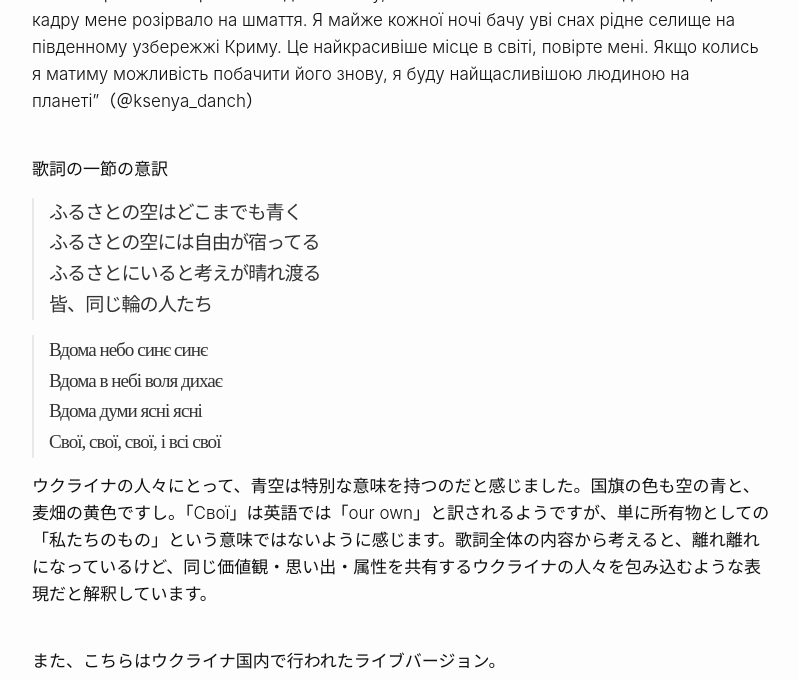
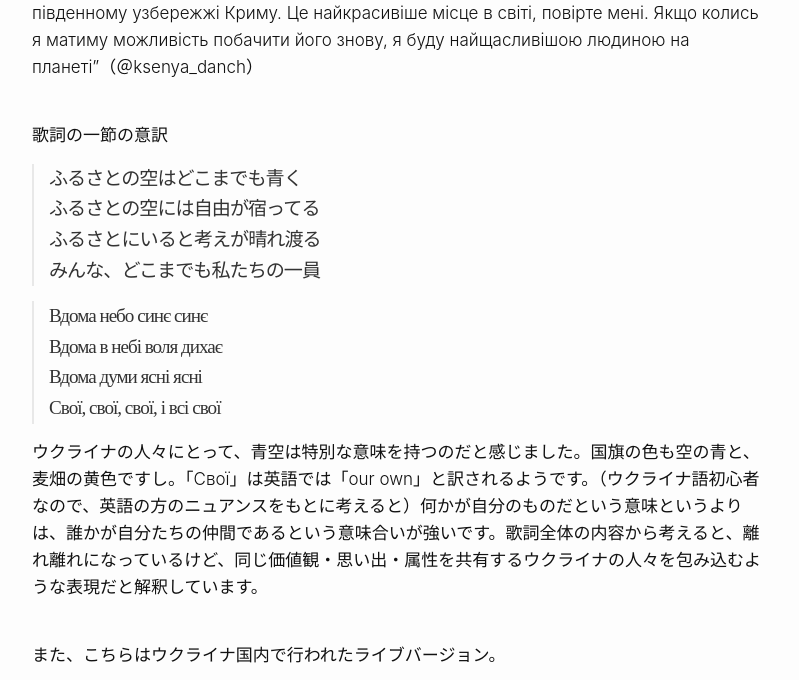
Before and after one commit to nyayava/nyayava.github.io, a Jekyll site: the page built from _posts/2025-9-17-vdoma.md, in a window 1280 px wide and 900 px high, scrolled down 1285 px, cut to the strip 0-680 px from the top of the window. Shown: the whole strip, without its empty margins (238-1037 px from the left). Built offline with Jekyll 4.4.1, drawn with Linux system fonts in a browser that asks for light colours; some of the changed text lies outside the part shown.

Commit message:
fixed translation on #3 vdoma

```diff
--- a/_posts/2025-9-17-vdoma.md
+++ b/_posts/2025-9-17-vdoma.md
@@ -1,5 +1,5 @@
 ---
-title: ウクライナのバンド「アンティティラ（АНТИТІЛА）」
+title: ウクライナの曲「ВДОМА（ふるさとで）」
 date: 2025-09-17
 layout: post
 ---
@@ -38,14 +38,14 @@ allow="accelerometer; clipboard-write; encrypted-media; gyroscope; picture-in-pi
 > ふるさとの空はどこまでも青く
 > ふるさとの空には自由が宿ってる
 > ふるさとにいると考えが晴れ渡る
-> 皆、同じ輪の人たち
+> みんな、どこまでも私たちの一員
 
 > Вдома небо синє синє
 > Вдома в небі воля дихає
 > Вдома думи ясні ясні
 > Свої, свої, свої, і всі свої
 
-ウクライナの人々にとって、青空は特別な意味を持つのだと感じました。国旗の色も空の青と、麦畑の黄色ですし。「Свої」は英語では「our own」と訳されるようですが、単に所有物としての「私たちのもの」という意味ではないように感じます。歌詞全体の内容から考えると、離れ離れになっているけど、同じ価値観・思い出・属性を共有するウクライナの人々を包み込むような表現だと解釈しています。
+ウクライナの人々にとって、青空は特別な意味を持つのだと感じました。国旗の色も空の青と、麦畑の黄色ですし。「Свої」は英語では「our own」と訳されるようです。（ウクライナ語初心者なので、英語の方のニュアンスをもとに考えると）何かが自分のものだという意味というよりは、誰かが自分たちの仲間であるという意味合いが強いです。歌詞全体の内容から考えると、離れ離れになっているけど、同じ価値観・思い出・属性を共有するウクライナの人々を包み込むような表現だと解釈しています。
 
 
 <div style="margin-top: 40px;"></div>
```
Also changed, not shown: 3 other files.
